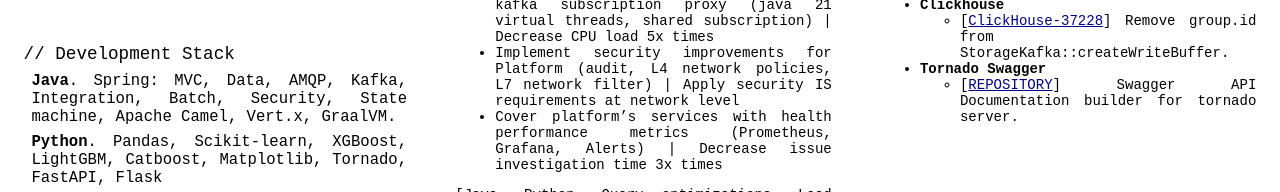
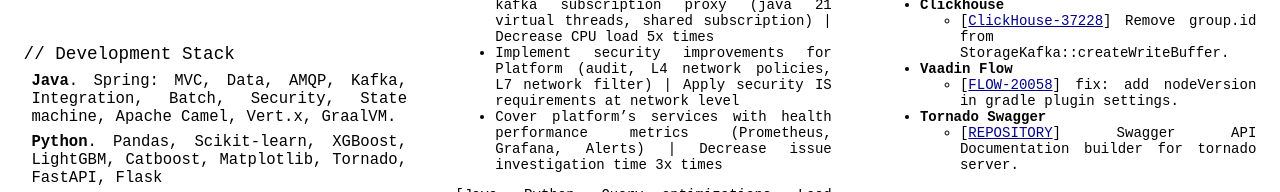
Before and after one commit to mrk-andreev/mrk-andreev.github.io, a website: page index.html in a window 1280 px wide. Shown: the part 1177-1369 px from the top of the page. Drawn offline with Linux system fonts and the light colour scheme.

Commit message:
Add PR to vaadin flow

```diff
--- a/index.html
+++ b/index.html
@@ -379,6 +379,13 @@
                             </ul>
                         </li>
                         <li>
+                            <strong>Vaadin Flow</strong>
+                            <ul>
+                                <li>[<a href="https://github.com/vaadin/flow/pull/20059">FLOW-20058</a>]
+                                    fix: add nodeVersion in gradle plugin settings.</li>
+                            </ul>
+                        </li>
+                        <li>
                             <strong>Tornado Swagger</strong>
                             <ul>
                                 <li>[<a href="https://github.com/mrk-andreev/tornado-swagger">REPOSITORY</a>] Swagger API Documentation builder for tornado server.</li>
```
